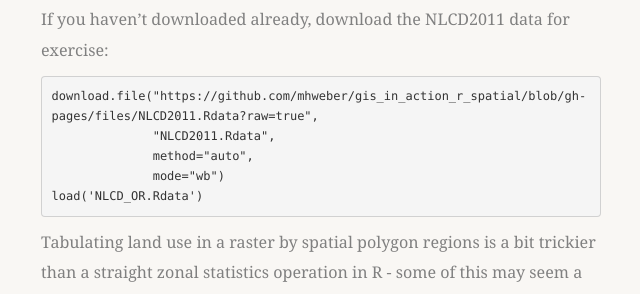
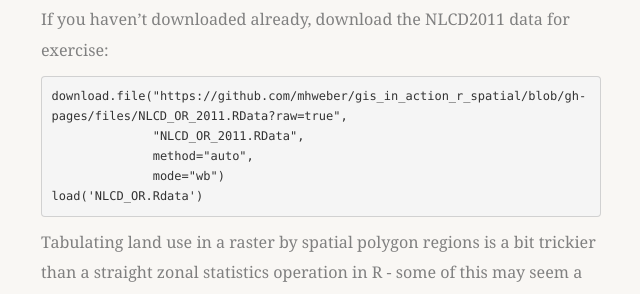
Before and after one commit to mhweber/AWRA_GIS_R_Workshop, a Jekyll site: the page built from _posts/2018-04-22-06-Spatial-Data-Raster.md, in a window 1280 px wide and 900 px high, scrolled down 13472 px. Shown: the part 171-465 px from the top of the window, without its empty margins (389-1029 px from the left). Built offline with Jekyll 4.4.1, drawn with Linux system fonts in a browser that asks for light colours; nearby versions of some CDN libraries; some web fonts are replaced; library files that are not in the unit come from our copies.

Commit message:
NLCD2011 to NLCD_OR_2011

````diff
--- a/_posts/2018-04-22-06-Spatial-Data-Raster.md
+++ b/_posts/2018-04-22-06-Spatial-Data-Raster.md
@@ -263,8 +263,8 @@ Next, let's try to tabulate NLCD land cover for the same three counties.  We'll
 
 If you haven't downloaded already, download the NLCD2011 data for exercise:
 ```r
-download.file("https://github.com/mhweber/gis_in_action_r_spatial/blob/gh-pages/files/NLCD2011.Rdata?raw=true",
-              "NLCD2011.Rdata",
+download.file("https://github.com/mhweber/gis_in_action_r_spatial/blob/gh-pages/files/NLCD_OR_2011.RData?raw=true",
+              "NLCD_OR_2011.RData",
               method="auto",
               mode="wb")
 load('NLCD_OR.Rdata')
````
Also changed, not shown: _posts/2018-04-22-04-Spatial-Data-In-R-sp.md (+2 -2 lines), 1 other file.
